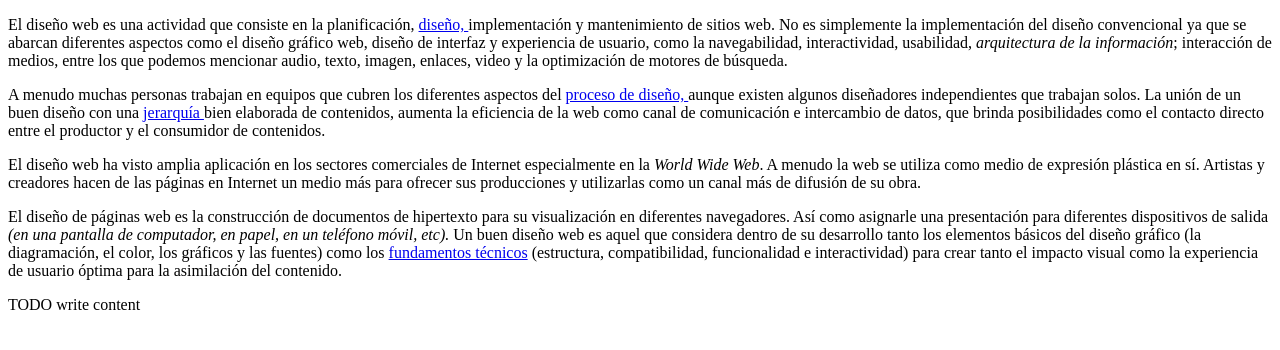
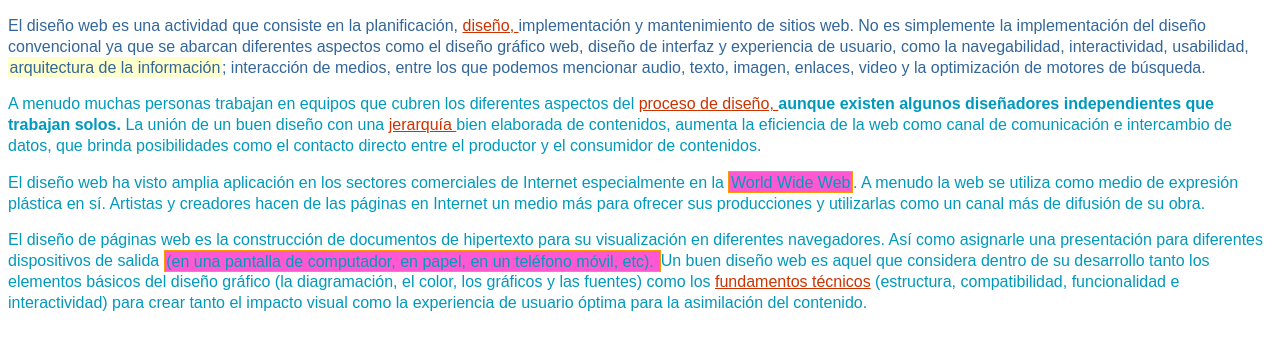
Before and after one commit to miguesant28/MisEstilos, a website: page public_html/index.html in a window 1280 px wide. Drawn offline with Linux system fonts and the light colour scheme.

Commit message:
Aplicando estilos a mi pagina

```diff
--- /dev/null
+++ b/public_html/css/estilos.css
@@ -0,0 +1,23 @@
+/*
+To change this license header, choose License Headers in Project Properties.
+To change this template file, choose Tools | Templates
+and open the template in the editor.
+*/
+/*
+    Created on : Feb 26, 2018, 7:45:52 PM
+    Author     : 00140418
+*/
+
+*{font: 1em/1.3 Arial, Helvetica, sans-serif; }
+
+p {color: #0099bd; }
+
+#primero p{color: #336699; }
+
+a{color: #CC3300; }
+
+#primero em{background: #FFFFCC; padding: .1em; }
+
+.especial {background: #ff58d2; border: 1px solid #FF9900; padding: .1em; }
+
+.normal span{font-weight: bold; }
--- a/public_html/index.html
+++ b/public_html/index.html
@@ -9,6 +9,8 @@ and open the template in the editor.
         <title>TODO supply a title</title>
         <meta charset="UTF-8">
         <meta name="viewport" content="width=device-width, initial-scale=1.0">
+        <link href="css/estilos.css" rel="stylesheet" type="text/css"/>
+
     </head>
     <body>
         <div id="primero">
@@ -27,6 +29,6 @@ Un buen diseño web es aquel que considera dentro de su desarrollo tanto los ele
 
 </div>
 
-        <div>TODO write content</div>
+        <div></div>
     </body>
 </html>
```
Also changed, not shown: bower.json (added, +13 -0 lines), nbproject/project.xml (added, +9 -0 lines), 2 other files.
